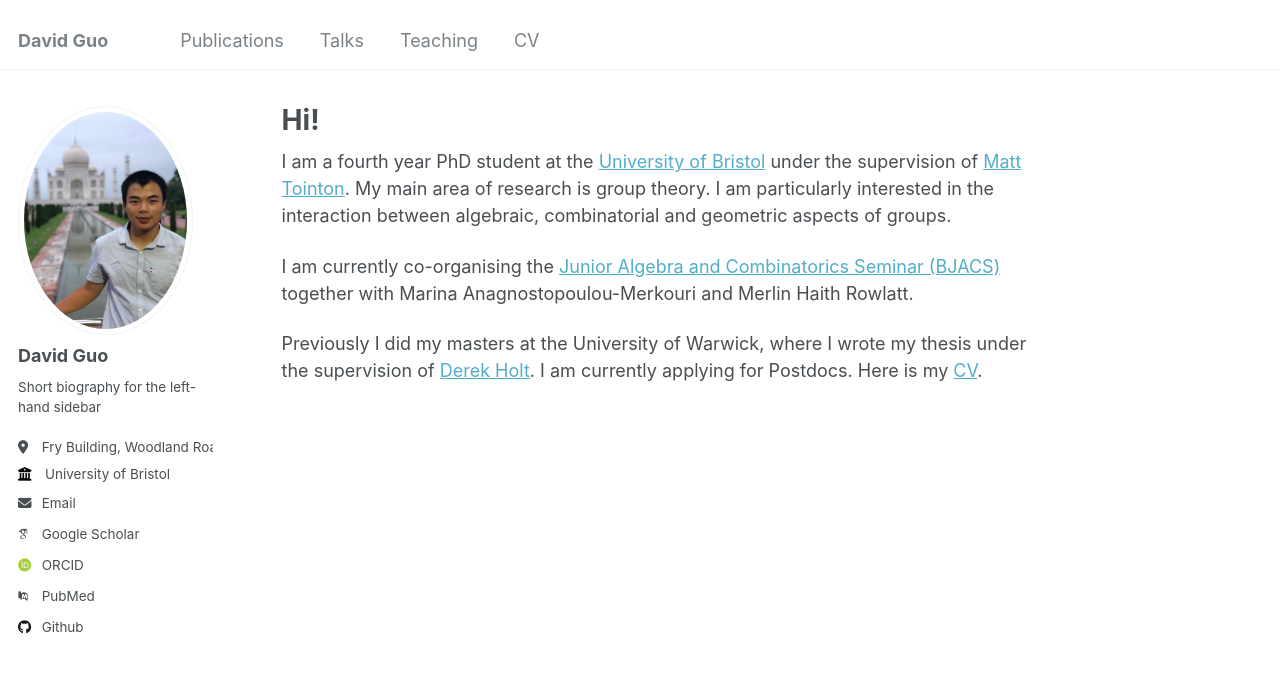
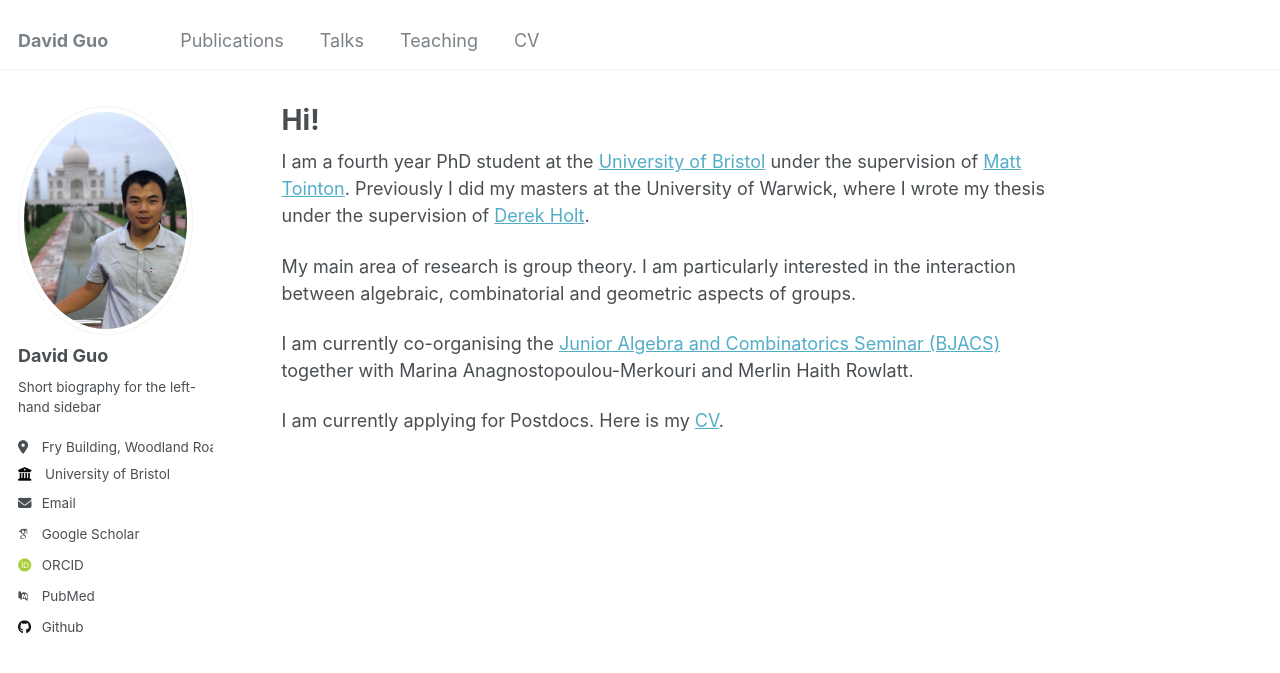
Before and after one commit to dguo97/dguo97.github.io, a Jekyll site: the page built from _pages/about.html, in a window 1280 px wide. Shown: the top 673 px of the page. Built offline with Jekyll 4.4.1, drawn with Linux system fonts in a browser that asks for light colours; some web fonts are replaced.

Commit message:
Update about.html

```diff
--- a/_pages/about.html
+++ b/_pages/about.html
@@ -7,11 +7,13 @@ redirect_from:
   - /about.html
 ---
 
-I am a fourth year PhD student at the <a href="https://www.bristol.ac.uk/maths/">University of Bristol</a> under the supervision of <a href="https://tointon.neocities.org/"> Matt Tointon</a>. My main area of research is group theory. I am particularly interested in the interaction between algebraic, combinatorial and geometric aspects of groups. </p><p>I am currently co-organising the <a href="https://sites.google.com/view/bjacs/home">Junior Algebra and Combinatorics Seminar (BJACS)</a> together with Marina Anagnostopoulou-Merkouri and Merlin Haith Rowlatt. </p><p>
+I am a fourth year PhD student at the <a href="https://www.bristol.ac.uk/maths/">University of Bristol</a> under the supervision of <a href="https://tointon.neocities.org/"> Matt Tointon</a>.
+ Previously I did my masters at the University of Warwick, where I wrote my  thesis under the supervision of <a href="https://warwick.ac.uk/fac/sci/maths/people/staff/derek_holt/" class="link">Derek Holt</a>. </p><p>
 
 
-  Previously I did my masters at the University of Warwick, where I wrote my  thesis under the supervision of <a href="https://warwick.ac.uk/fac/sci/maths/people/staff/derek_holt/" class="link">Derek Holt</a>.
+My main area of research is group theory. I am particularly interested in the interaction between algebraic, combinatorial and geometric aspects of groups. </p><p>I am currently co-organising the <a href="https://sites.google.com/view/bjacs/home">Junior Algebra and Combinatorics Seminar (BJACS)</a> together with Marina Anagnostopoulou-Merkouri and Merlin Haith Rowlatt. </p><p>
 
+  </p><p>
 
 
 I am currently applying for Postdocs. Here is my <a href="https://dguo.github.io/CV.pdf">CV</a>.
```
